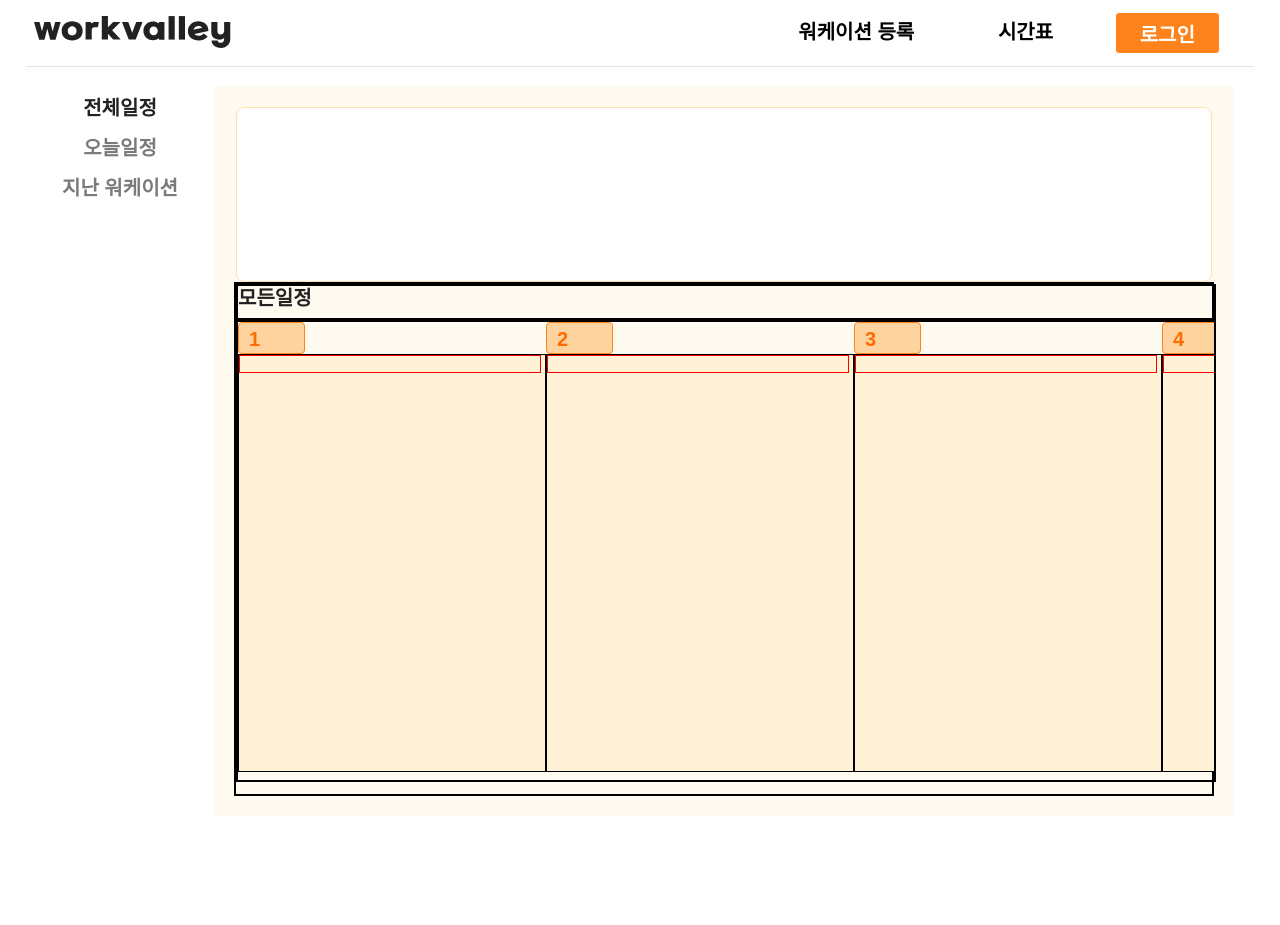
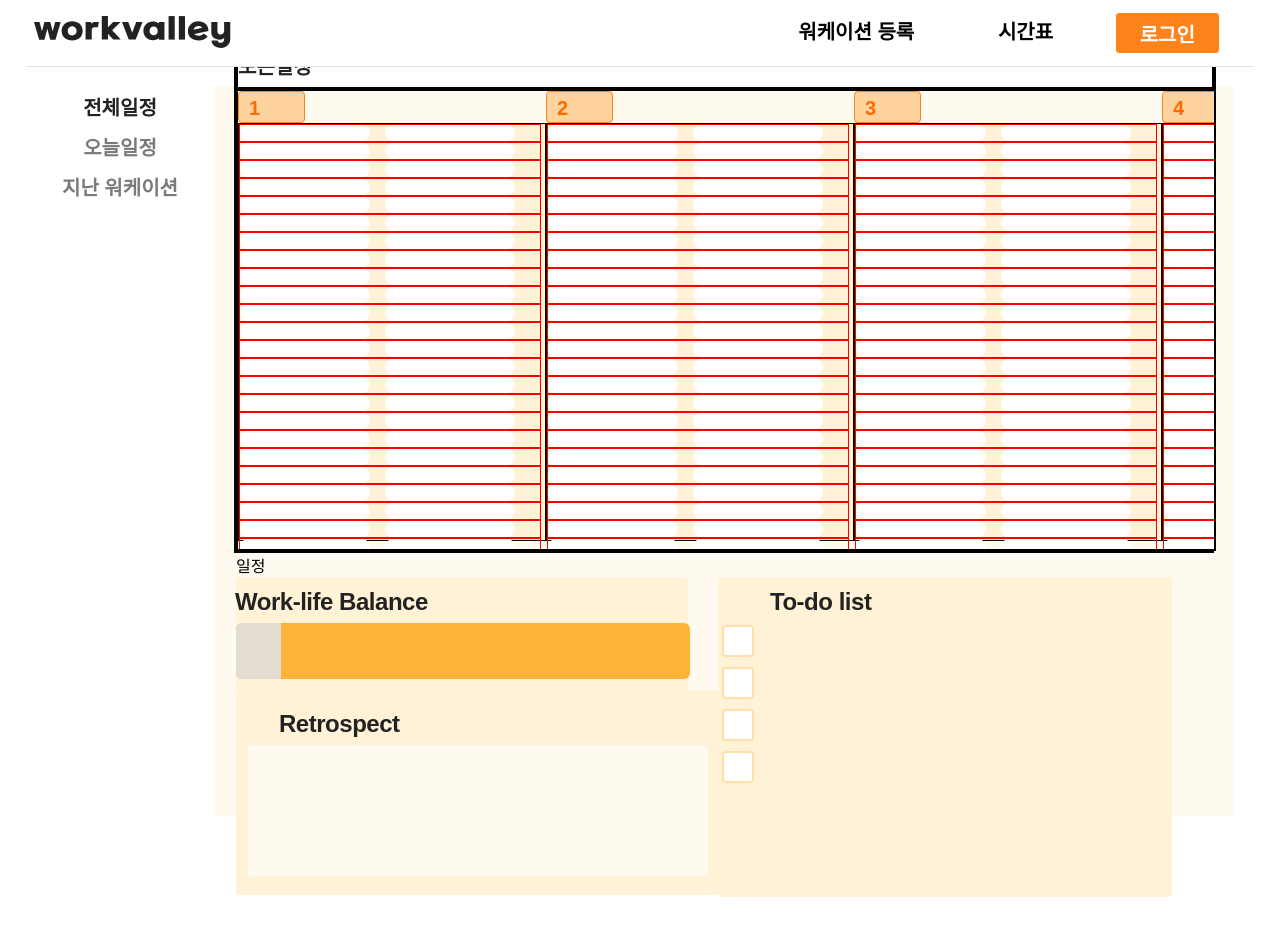
Before and after one commit to LikeLion-CAU-12th-Hackathon-Team1/Front-End, a React (Create React App) app: page /timetable/alltask in a window 1280 px wide. Before the commit the page ends 816 px from the top, so only its background shows below. Built offline with nearby package versions, Linux system fonts and the light colour scheme.

Commit message:
FEAT: 전체일정 틀 완성

```diff
--- a/src/component_ThisAllWorkation/InnerOneTable.jsx
+++ b/src/component_ThisAllWorkation/InnerOneTable.jsx
@@ -1,5 +1,6 @@
 import React from 'react'
 import styled from 'styled-components';
+import InnerOneTimeTable from './InnerOneTimeTable';
 
 const InnerOneTable = ({item}) => {
 
@@ -8,11 +9,14 @@ const InnerOneTable = ({item}) => {
     <Container>
     <DayCount>{item}</DayCount>
     <Table>
-        <OneTable>
-            <WorkTable></WorkTable>
-            <RestTable></RestTable>
-        </OneTable>
-        </Table>
+        {[0,1,2,3,4,5,6,7,8,9,10,
+        11,12,13,14,15,16,17,18,19,20,
+        21,22,23].map(()=>{
+        return(
+        <InnerOneTimeTable></InnerOneTimeTable>
+        )})}
+
+    </Table>
     </Container>
 
   )
@@ -48,15 +52,3 @@ height: 416px;
 background-color: #FFF2D6;
 border: 0.5px solid black;
 `
-const OneTable = styled.div`
-width : 300px;
-height: 16px;
-border: 1px solid red;
-`
-const WorkTable = styled.div`
-
-
-`
-const RestTable = styled.div`
-
-`
--- /dev/null
+++ b/src/component_ThisAllWorkation/InnerOneTimeTable.jsx
@@ -0,0 +1,41 @@
+import React from 'react'
+import styled from 'styled-components'
+
+const InnerOneTimeTable = () => {
+  return (
+    <Container>
+        <WorkTable></WorkTable>
+        <RestTable></RestTable>
+    </Container>
+  )
+}
+
+export default InnerOneTimeTable
+
+const Container = styled.div`
+display:flex;
+flex-direction: row;
+width : 300px;
+height: 16px;
+border: 1px solid red;
+`
+const WorkTable = styled.div`
+  display: flex;
+  flex-direction: row;
+  align-items: center;
+  width: 130px;
+  height: 16px;
+  background-color: ${({ $isActive }) => ($isActive ? '#FFA837' : '#FFFFFF')};
+  border-radius: 100px;
+  margin-right: 15px;
+`
+const RestTable = styled.div`
+    display: flex;
+  flex-direction: row;
+  align-items: center;
+  width: 130px;
+  height: 16px;
+  background-color: ${({ $isActive }) => ($isActive ? '#FFA837' : '#FFFFFF')};
+  border-radius: 100px;
+
+`
--- /dev/null
+++ b/src/component_ThisAllWorkation/ThisAllBottom.jsx
@@ -0,0 +1,54 @@
+import React from 'react'
+import styled from 'styled-components'
+import ThisAllGraph from './ThisAllGraph'
+import ThisAllRetro from './ThisAllRetro'
+import ThisAllTodo from './ThisAllTodo'
+
+const ThisAllBottom = () => {
+  return (
+    <Container>
+        <InnerBox>
+            <TextBox>
+                <Text>일정</Text>
+            </TextBox>
+            <ContentBox>
+                <LeftBox>
+                    <ThisAllGraph/>
+                    <ThisAllRetro/>
+                </LeftBox>
+                <ThisAllTodo/>
+            </ContentBox>
+        </InnerBox>
+    </Container>
+  )
+}
+
+export default ThisAllBottom
+
+const Container = styled.div`
+width: 976px;
+height: 420px;
+border-radius: 8px;
+border-color: #FEE0AA;
+`
+const InnerBox = styled.div`
+display:flex;
+flex-direction: column;
+    width: 916px;
+    height: 372px;
+`
+const TextBox = styled.div`
+display:flex;
+flex-direction:row;
+`
+const Text = styled.div`
+
+`
+const ContentBox = styled.div`
+display:flex;
+flex-direction:row;
+
+`
+const LeftBox = styled.div`
+
+`
--- a/src/component_ThisAllWorkation/ThisAllCom.jsx
+++ b/src/component_ThisAllWorkation/ThisAllCom.jsx
@@ -2,12 +2,14 @@ import React from 'react'
 import styled from 'styled-components';
 import ThisAllTop from './ThisAllTop';
 import ThisAllMiddle from './ThisAllMiddle';
+import ThisAllBottom from './ThisAllBottom';
 
 const ThisAllCom = () => {
   return (
     <Container>
       <ThisAllTop></ThisAllTop>
       <ThisAllMiddle></ThisAllMiddle>
+      <ThisAllBottom></ThisAllBottom>
     </Container>
   )
 }
--- /dev/null
+++ b/src/component_ThisAllWorkation/ThisAllGraph.jsx
@@ -0,0 +1,68 @@
+import React from 'react'
+import styled from 'styled-components';
+
+const ThisAllGraph = () => {
+
+    const ratio = 10; // 추후 백에서 가공한 비율 데이터 받아와야 함
+
+    return (
+      <>
+      <SectionGraph>
+          <SectionTitleContainer>
+              <SectionTitle>Work-life Balance</SectionTitle>
+          </SectionTitleContainer>
+          <BalanceGraphWork>
+              <BalanceGraphRest width={`${ratio}%`} />
+          </BalanceGraphWork>
+      </SectionGraph>
+      </>
+    )
+  }
+
+  export default ThisAllGraph
+
+  const SectionGraph = styled.div`
+    background-color: #FFF2D6;
+    width: 452px;
+    height: 113px;
+    border-radius: 4px;
+    align-items: center;
+    justify-content: center;
+    display: flex;
+    flex-direction: column;
+  `;
+
+  const SectionTitle = styled.div`
+    width: 454px;
+    height: 25px;
+    font-weight: 700;
+    font-size: 24px;
+    line-height: 28.8px;
+    letter-spacing: -0.02em;
+    color: #222222;
+    box-sizing: border-box;
+    //margin-bottom: 4px;
+  `;
+
+  const SectionTitleContainer = styled.div`
+      display: flex;
+      flex-direction: row;
+  `
+
+  const BalanceGraphWork = styled.div`
+      height: 56px;
+      width: 454px;
+      background-color: #FFB336;
+      border-radius: 6px;
+      margin-top: 10px;
+      margin-left:2px;
+  `
+
+  const BalanceGraphRest = styled.div`
+      width: ${(props) => props.width || '20%'};
+      height: 100%;
+      background-color: #E3DCD0;
+      border-bottom-left-radius: 6px;
+      border-top-left-radius: 6px;
+
+  `
--- /dev/null
+++ b/src/component_ThisAllWorkation/ThisAllRetro.jsx
@@ -0,0 +1,57 @@
+import React from 'react'
+import styled from 'styled-components';
+
+const ThisAllRetro = () => {
+  return (
+    <SectionRetro>
+    <SectionTitleContainer>
+        <SectionTitleRto>Retrospect</SectionTitleRto>
+    </SectionTitleContainer>
+    <TextArea readOnly/>
+    </SectionRetro>
+    )
+}
+
+export default ThisAllRetro
+
+const SectionTitleRto = styled.div`
+width: 396px;
+height: 25px;
+font-weight: 700;
+font-size: 24px;
+line-height: 28.8px;
+letter-spacing: -0.02em;
+color: #222222;
+box-sizing: border-box;
+//margin-bottom: 4px;
+`;
+
+const SectionTitleContainer = styled.div`
+display: flex;
+flex-direction: row;
+`
+const SectionRetro = styled.div`
+background-color: #FFF2D6;
+width: 482px;
+height: 205px;
+border-radius: 4px;
+align-items: center;
+justify-content: center;
+display: flex;
+flex-direction: column;
+`;
+
+const TextArea = styled.textarea`
+width: 454px;
+height: 125px;
+border-radius: 4px;
+border-color: #FFFAF0;
+resize: none;
+margin-top:10px;
+margin-left: 1px;
+font-weight: 400;
+font-size: 20px;
+line-height: 28.8px;
+letter-spacing: -0.02em;
+background-color: #FFFAF0;
+`;
--- /dev/null
+++ b/src/component_ThisAllWorkation/ThisAllTodo.jsx
@@ -0,0 +1,192 @@
+import React, { useState } from 'react'
+import styled from 'styled-components';
+
+const ThisAllTodo = () => {
+
+    // const [isTodoEdit, setIsTodoEdit] = useState(false);
+    // const [todoList, setTodoList] = useState(initialTodoListArray);
+    // const [isChecked, setIsChecked] = useState(initialIsCheckedArray)
+
+    // const handleCheckboxChange = (index) => {
+    //     const newCheckedItems = [...isChecked];
+    //     newCheckedItems[index] = !newCheckedItems[index];
+    //     setIsChecked(newCheckedItems);
+    //   }
+
+  return (
+    <>
+    <SectionTodo>
+            <SectionTitleContainer>
+            <SectionTitleTodo>To-do list</SectionTitleTodo>
+            </SectionTitleContainer>
+
+          <TodoListContainer>
+          {[1,2,3,4].map((item) => (
+            <TodoItem key={item}>
+            <CheckboxContainer>
+                <Checkbox type="checkbox"/>
+            </CheckboxContainer>
+            </TodoItem>
+          ))}
+          </TodoListContainer>
+        </SectionTodo>
+    </>
+  )
+}
+
+export default ThisAllTodo
+
+const SectionTitleTodo = styled.div`
+  width: 350px;
+  height: 25px;
+  font-weight: 700;
+  font-size: 24px;
+  line-height: 28.8px;
+  letter-spacing: -0.02em;
+  color: #222222;
+  box-sizing: border-box;
+  //margin-bottom: 4px;
+`;
+
+const AddBtn = styled.div`
+  background-color: #FFE0AA;
+  border-radius: 5px;
+  width: 32px;
+  height: 32px;
+  box-sizing: border-box;
+  display: flex;
+  align-items: center;
+  justify-content: center;
+  cursor: pointer;
+  padding: 0;
+  margin: 0;
+  margin-right: 15px;
+
+
+  span {
+    color: #FF831C;
+    font-size: 38px;
+    font-weight: 300;
+    line-height: 1;
+    padding-bottom: 6px;
+  }
+`;
+
+const EditBtn = styled.div`
+  background-color: #FFE0AA;
+  border-radius: 5px;
+  width: 55px;
+  height: 32px;
+  box-sizing: border-box;
+  display: flex;
+  align-items: center;
+  justify-content: center;
+  cursor: pointer;
+  padding: 0;
+  margin: 0;
+  span {
+    color: #FF831C;
+    font-size: 20px;
+    font-weight: 500;
+    line-height: 1;
+    //padding-bottom: 6px;
+  }
+`;
+
+const SaveBtn = styled.div`
+  background-color: #FF831C;
+  border-radius: 5px;
+  width: 55px;
+  height: 32px;
+  box-sizing: border-box;
+  display: flex;
+  align-items: center;
+  justify-content: center;
+  cursor: pointer;
+  padding: 0;
+  margin: 0;
+  span {
+    color: #ffffff;
+    font-size: 20px;
+    font-weight: 500;
+    line-height: 1;
+    //padding-bottom: 6px;
+  }
+`;
+
+const SectionTodo = styled.div`
+  background-color: #FFF2D6;
+  width: 482px;
+  height: 320px;
+  border-radius: 4px;
+  align-items: center;
+  justify-content: center;
+  display: flex;
+  flex-direction: column;
+
+`;
+
+const TodoListContainer = styled.div`
+    height: 260px;
+    width: 454px;
+    margin-top: 13px;
+`
+
+const TodoItem = styled.div`
+  display: flex;
+  align-items: center;
+  height: 32px;
+  margin-bottom: 10px;
+`;
+
+const Checkbox =
+  styled.input.attrs({ type: 'checkbox' })`
+  width: 32px;
+  height: 32px;
+  appearance: none;
+  border: 2px solid #FFE0AA;
+  border-radius: 4px;
+  background-color: #fff;
+  cursor: pointer;
+  position: relative;
+
+  &:checked {
+    background-color: #FF831C; /* 체크된 상태의 배경색 */
+    border: 2px solid #FF831C;
+  }
+
+  &:checked::before {
+    content: '';
+    position: absolute;
+    top: 50%;
+    left: 50%;
+    transform: translate(-50%, -50%);
+    width: 16px;
+    height: 16px;
+  }
+
+  &:checked::after {
+    content: '';
+    position: absolute;
+    top: 40%;
+    left: 52%;
+    transform: translate(-50%, -50%) rotate(-45deg);
+    width: 12px;
+    height: 6px;
+    border: solid white;
+    border-width: 0 0 4px 4px;
+  }
+`;
+
+const CheckboxContainer = styled.div`
+    width: 40px;
+    height: 40px;
+    align-items: center;
+    justify-content: center;
+    padding:0;
+    margin:0;
+`
+const SectionTitleContainer = styled.div`
+    display: flex;
+    flex-direction: row;
+`
--- a/src/component_ThisAllWorkation/ThisAllTop.jsx
+++ b/src/component_ThisAllWorkation/ThisAllTop.jsx
@@ -2,8 +2,13 @@ import React from 'react'
 import styled from 'styled-components'
 
 const ThisAllTop = () => {
+  //백에서 받은 데이터 넣기
   return (
-    <Container></Container>
+    <Container>
+      <Text>2024/07/23</Text>
+      <Text>강원도 속초</Text>
+      <Text>느긋하게 오후부터...</Text>
+    </Container>
   )
 }
 
@@ -15,7 +20,12 @@ const Container = styled.div`
   border-radius: 8px;
   border: 1px solid #FEE0AA;
   display: flex;
-  justify-content: space-between;
+  justify-content: center;
   background-color: #FFFFFF;
+  flex-direction: column;
+`
+
+const Text = styled.div`
+  border: 1px solid black;
 
 `
```
